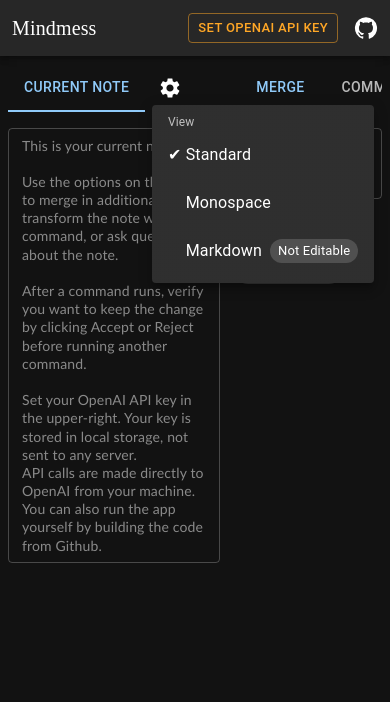
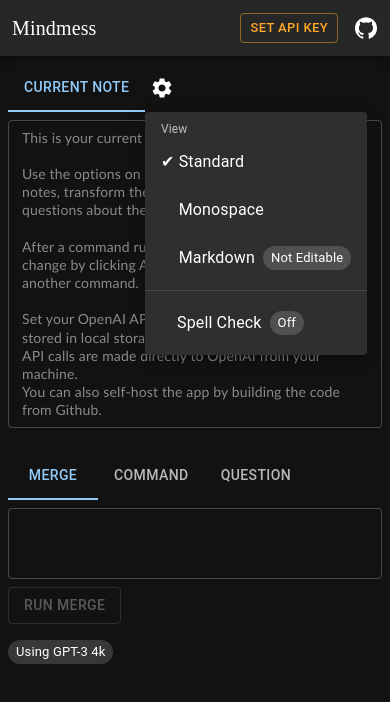
Before and after one commit to swax/Mindmess, a Next.js app: page / in a window 390 px wide. Both pictures are taken after a click on the button "Output Config". Shown: the top 702 px of the page. Built offline with nearby package versions, Linux system fonts and the light colour scheme.

Commit message:
Made spell check configurable. Updated UI to be responsive to small screen sizes.

```diff
--- a/app/components/AppHeader.tsx
+++ b/app/components/AppHeader.tsx
@@ -77,7 +77,7 @@
               size="small"
               variant="outlined"
             >
-              {!apiKey ? "Set" : ""} OpenAI API Key
+              {!apiKey ? "Set" : ""} API Key
             </Button>
           )}
           <Popover
@@ -155,7 +155,7 @@
                 <a href="https://github.com/swax/mindmess" target="_blank">
                   Github
                 </a>{" "}
-                to run site locally.
+                to self-host.
               </Typography>
             </Stack>
           </Popover>
--- a/app/components/InputSection.tsx
+++ b/app/components/InputSection.tsx
@@ -55,7 +55,7 @@
   // Hooks
   const [inputTab, setInputTab] = useLocalStorageSsr<InputTabType>(
     "inputTab",
-    "merge"
+    "merge",
   );
 
   const [chatLog, setChatLog] = useState<
@@ -124,7 +124,7 @@
     setUsageReport(
       `Last Run: Input ${response.inputTokens} tokens, output ${
         response.outputTokens
-      } tokens. Cost $${cost.toFixed(4)}`
+      } tokens. Cost $${cost.toFixed(4)}`,
     );
     setTotalCost(totalCost + cost);
 
@@ -147,7 +147,7 @@
 
   function handleChange_inputTab(
     e: React.ChangeEvent<{}>,
-    value: InputTabType
+    value: InputTabType,
   ) {
     setInputTab(value);
     setFocus("input");
@@ -161,7 +161,7 @@
         <Tab label="Command" value="command" />
         <Tab label="Question" value="question" />
       </Tabs>
-      {inputTab == "question" && (
+      {inputTab == "question" && Boolean(chatLog.length) && (
         <Paper>
           <Table sx={{ marginTop: 1 }}>
             {chatLog.map((message, i) => (
@@ -201,6 +201,7 @@
         inputRef={inputRef}
         minRows={3}
         onChange={(e) => setInput(e.target.value)}
+        sx={{ marginTop: 1 }}
         value={input}
       />
       {/* Run Buttons */}
--- a/app/components/OutputSection.tsx
+++ b/app/components/OutputSection.tsx
@@ -1,17 +1,17 @@
 import { tabInput } from "@/utils/textEditing";
 import ReactDiffViewer from "react-diff-viewer-continued";
 import Markdown from "react-markdown";
-import { OutputFormatType, OutputTabType } from "../page";
+import { MindmessSettings, OutputTabType } from "../page";
 import BaseTextField from "./BaseTextField";
 
 interface OutputSectionProps {
   currentNote?: string;
   currentNoteLoaded: boolean;
   loading: boolean;
-  outputFormat?: OutputFormatType;
   outputTab: OutputTabType;
   setCurrentNote: (note: string) => void;
   setStagedNote: (note: string) => void;
+  settings: MindmessSettings;
   stagedNote: string;
 }
 
@@ -19,10 +19,10 @@
   currentNote,
   currentNoteLoaded,
   loading,
-  outputFormat,
   outputTab,
   setCurrentNote,
   setStagedNote,
+  settings,
   stagedNote,
 }: OutputSectionProps) {
   // Event Handlers
@@ -50,13 +50,14 @@
 
   return (
     <>
-      {outputTab != "diff" && outputFormat != "markdown" && (
+      {outputTab != "diff" && settings.outputFormat != "markdown" && (
         <BaseTextField
           disabled={loading}
           inputProps={{
             "aria-label": "Output",
             onKeyDown: handleKeyDown_output,
-            ...(outputFormat == "monospace" ? monospaceStyle : {}),
+            spellCheck: settings.spellCheck,
+            ...(settings.outputFormat == "monospace" ? monospaceStyle : {}),
           }}
           minRows={10}
           onChange={handleChange_output}
@@ -70,14 +71,14 @@
 
 Set your OpenAI API key in the upper-right. Your key is stored in local storage, not sent to any server.
 API calls are made directly to OpenAI from your machine.
-You can also run the app yourself by building the code from Github.`
+You can also self-host the app by building the code from Github.`
               : ""
           }
-          spellCheck={false}
+          sx={{ marginTop: 1 }}
           value={outputTab == "current" ? currentNote : stagedNote}
         />
       )}
-      {outputTab != "diff" && outputFormat == "markdown" && (
+      {outputTab != "diff" && settings.outputFormat == "markdown" && (
         <Markdown>{outputTab == "current" ? currentNote : stagedNote}</Markdown>
       )}
       {outputTab == "diff" && (
--- a/app/components/OutputToolbar.tsx
+++ b/app/components/OutputToolbar.tsx
@@ -4,6 +4,7 @@
   Box,
   Button,
   Chip,
+  Divider,
   IconButton,
   Menu,
   MenuItem,
@@ -12,17 +13,22 @@
   Tabs,
 } from "@mui/material";
 import { useEffect, useRef, useState } from "react";
-import { FocusType, OutputFormatType, OutputTabType } from "../page";
+import {
+  FocusType,
+  MindmessSettings,
+  OutputFormatType,
+  OutputTabType,
+} from "../page";
 
 interface OutputToolbarProps {
   focus: FocusType | null;
   handleClick_accept: () => void;
   handleClick_reject: () => void;
-  outputFormat?: OutputFormatType;
   outputTab: OutputTabType;
   setFocus: (focus: FocusType | null) => void;
-  setOutputFormat: (format: OutputFormatType) => void;
   setOutputTab: (tab: OutputTabType) => void;
+  setSettings: (format: MindmessSettings) => void;
+  settings: MindmessSettings;
   stagedNote?: string;
 }
 
@@ -30,11 +36,11 @@
   focus,
   handleClick_accept,
   handleClick_reject,
-  outputFormat,
   outputTab,
   setFocus,
-  setOutputFormat,
   setOutputTab,
+  setSettings,
+  settings,
   stagedNote,
 }: OutputToolbarProps) {
   // Hooks
@@ -51,9 +57,44 @@
     }
   }, [focus]);
 
+  // Event Handlers
+  function handleClick_outputFormat(format: OutputFormatType) {
+    setSettings({ ...settings, outputFormat: format });
+    setConfigMenuAnchorEl(undefined);
+  }
+
+  function handleClick_spellCheck() {
+    setSettings({ ...settings, spellCheck: !settings.spellCheck });
+    setConfigMenuAnchorEl(undefined);
+  }
+
   // Rendering
   return (
-    <Stack alignItems="center" direction="row" spacing={1}>
+    <>
+      {/* Accept/Reject Toolbar, float here so they stay over the tabs on small screen sizes */}
+      {stagedNote && (
+        <Box sx={{ float: "right", marginTop: 1.5 }}>
+          <Stack direction="row" spacing={1}>
+            <Button
+              color="success"
+              onClick={handleClick_accept}
+              ref={acceptButtonRef}
+              variant="outlined"
+            >
+              Accept
+            </Button>
+            <Button
+              color="error"
+              onClick={handleClick_reject}
+              variant="outlined"
+            >
+              Reject
+            </Button>
+          </Stack>
+        </Box>
+      )}
+      {/* Output Tabs */}
+      <Box sx={{ display: "flex", float: "left" }}>
         <Tabs onChange={(e, v) => setOutputTab(v)} value={outputTab}>
           <Tab label="Current Note" value="current" />
           {stagedNote && <Tab label="Staging" value="staging" />}
@@ -79,14 +120,14 @@
             (format) => (
               <MenuItem
                 key={format}
-              onClick={() => {
-                setOutputFormat(format);
-                setConfigMenuAnchorEl(undefined);
-              }}
+                onClick={() => handleClick_outputFormat(format)}
               >
                 <Box
                   sx={{
-                  color: outputFormat == format ? undefined : "transparent",
+                    color:
+                      settings.outputFormat == format
+                        ? undefined
+                        : "transparent",
                   }}
                 >
                   ✔&nbsp;
@@ -102,30 +143,17 @@
               </MenuItem>
             ),
           )}
+          <Divider />
+          <MenuItem onClick={handleClick_spellCheck}>
+            <Box sx={{ marginLeft: 2 }}>Spell Check</Box>
+            <Chip
+              label={settings.spellCheck ? "On" : "Off"}
+              size="small"
+              sx={{ marginLeft: 1 }}
+            />
+          </MenuItem>
         </Menu>
-      <Box sx={{ flexGrow: 1 }} />
-      {/* Accept/Reject Toolbar */}
-      {stagedNote && (
-        <>
-          <Stack direction="row" spacing={1}>
-            <Button
-              color="success"
-              onClick={handleClick_accept}
-              ref={acceptButtonRef}
-              variant="outlined"
-            >
-              Accept
-            </Button>
-            <Button
-              color="error"
-              onClick={handleClick_reject}
-              variant="outlined"
-            >
-              Reject
-            </Button>
-          </Stack>
+      </Box>
     </>
-      )}
-    </Stack>
   );
 }
--- a/app/page.tsx
+++ b/app/page.tsx
@@ -12,6 +12,11 @@
 export type OutputTabType = "current" | "staging" | "diff";
 export type OutputFormatType = "standard" | "monospace" | "markdown";
 
+export interface MindmessSettings {
+  outputFormat: OutputFormatType;
+  spellCheck: boolean;
+}
+
 export default function Home() {
   // Hooks
   const [currentNote, setCurrentNote, currentNoteLoaded] =
@@ -23,9 +28,13 @@
   const [loading, setLoading] = useState(false);
 
   const [outputTab, setOutputTab] = useState<OutputTabType>("current");
-  const [outputFormat, setOutputFormat] = useLocalStorageSsr<OutputFormatType>(
-    "outputFormat",
-    "standard",
+
+  const [settings, setSettings] = useLocalStorageSsr<MindmessSettings>(
+    "settings",
+    {
+      outputFormat: "standard",
+      spellCheck: false,
+    }
   );
 
   useEffect(() => {
@@ -54,18 +63,18 @@
     <>
       <AppHeader />
       {loading && <LinearProgress />}
-      <Grid container>
-        <Grid item sx={{ padding: 1 }} xs={7}>
+      <Grid container padding={1} spacing={2}>
+        <Grid item md={7} sm={12} xs={12}>
           <OutputToolbar
             {...{
               focus,
               handleClick_accept,
               handleClick_reject,
-              outputFormat,
               outputTab,
               setFocus,
-              setOutputFormat,
               setOutputTab,
+              setSettings,
+              settings,
               stagedNote,
             }}
           />
@@ -74,15 +83,15 @@
               currentNote,
               currentNoteLoaded,
               loading,
-              outputFormat,
               outputTab,
               setCurrentNote,
               setStagedNote,
+              settings,
               stagedNote,
             }}
           />
         </Grid>
-        <Grid item sx={{ padding: 1 }} xs={5}>
+        <Grid item md={5} sm={12} xs={12}>
           <InputSection
             {...{
               currentNote,
```
Also changed, not shown: 1 other file (tests, documents, lock files or other folders). Lines whose indentation alone changed are shown as unchanged.
